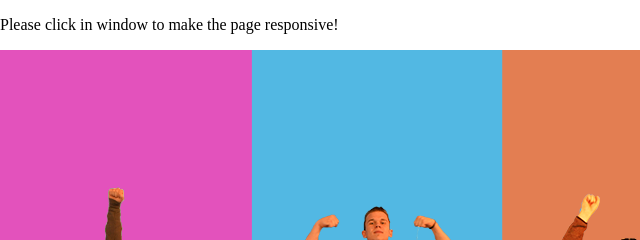
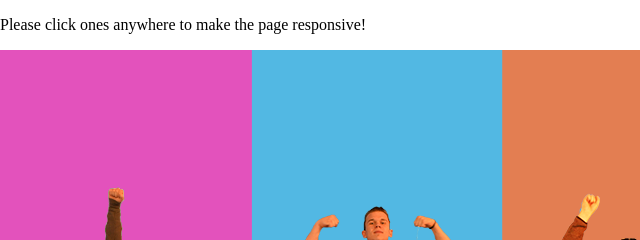
Before and after one commit to ssyrym/purple2.github.io, a plain HTML site: page index.html in a window 1280 px wide. Shown: the top 240 px of the page, 0-640 px from the left. Drawn offline with Linux system fonts and the light colour scheme.

Commit message:
Update index.html

```diff
--- a/index.html
+++ b/index.html
@@ -15,17 +15,18 @@
 	<script type="text/javascript" src="./gameengine.js"></script>
     <script type="text/javascript" src="./assetmanager.js"></script>
 	<script type="text/javascript" src="./vladimir.js"></script>
-	<script type="text/javascript" src="./john.js"></script>
+    <script type="text/javascript" src="./john.js"></script>
 	<script type="text/javascript" src="./alex.js"></script>
-	<script type="text/javascript" src="./syrym.js"></script>
 	<script type="text/javascript" src="./main.js"></script>
 	<script type="text/javascript" src="./animation.js"></script>
 	<script type="text/javascript" src="./background.js"></script>
-	<script type="text/javascript" src="./Hitbox.js"></script>
+    <script type="text/javascript" src="./Hitbox.js"></script>
+    <script type="text/javascript" src="./syrym.js"></script>
+
 
 </head>
 <body>
-    <p>Please click in window to make the page responsive! </p>
+    <p>Please click ones anywhere to make the page responsive! </p>
     <canvas id="gameWorld" tabindex="1"></canvas>
 
 </body>
```
